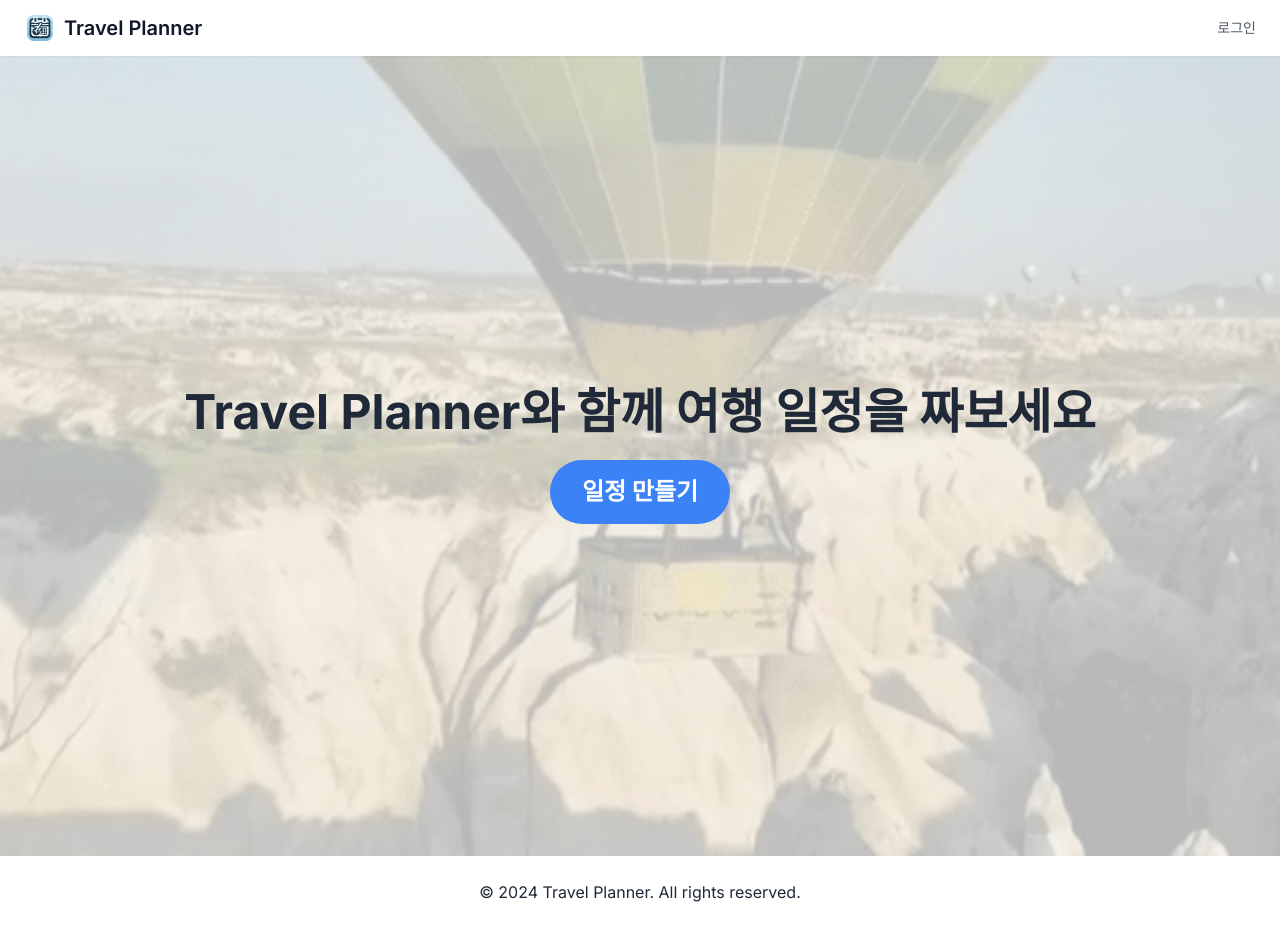
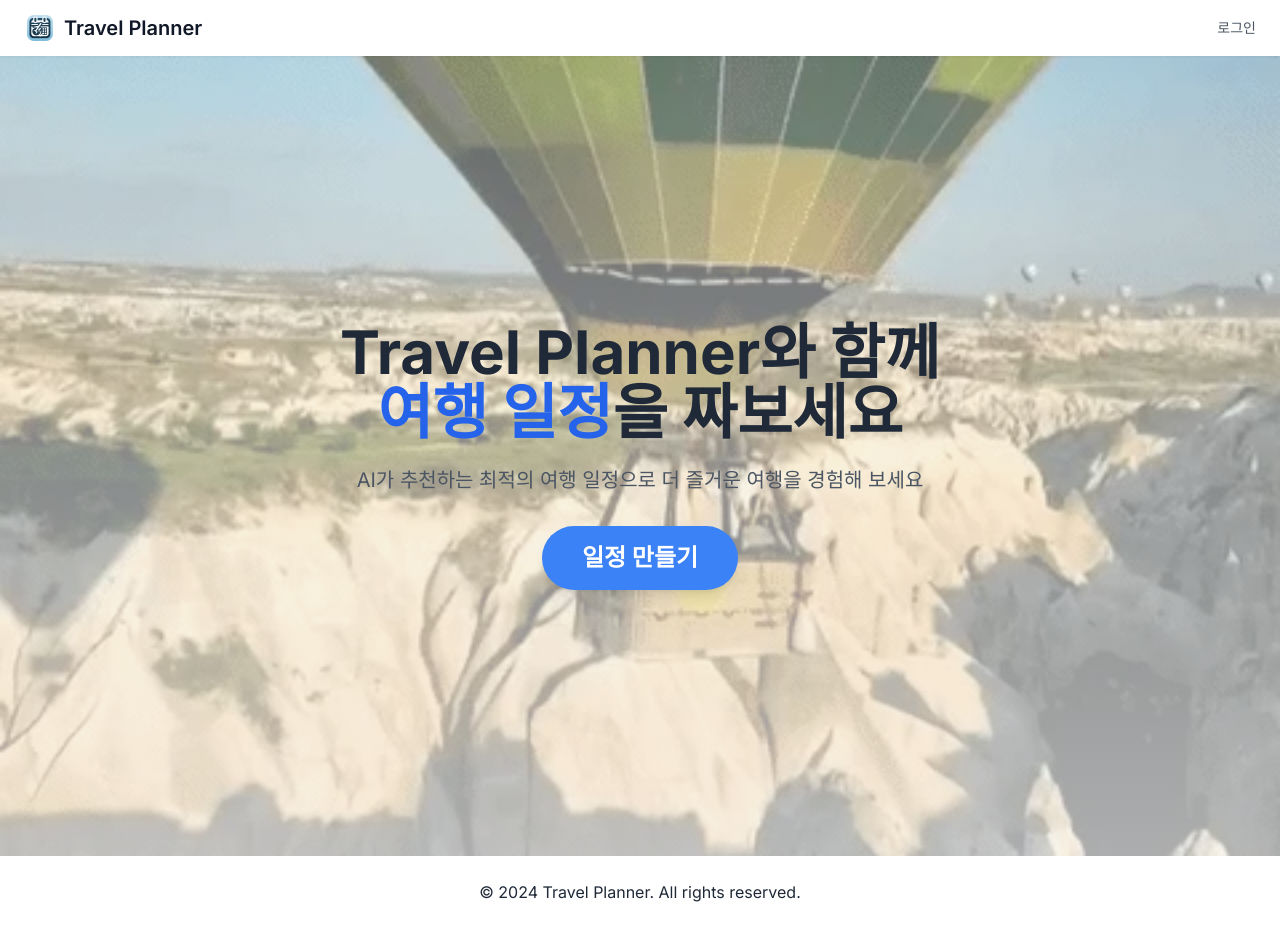
Before and after one commit to rud2403/travelplanner-client, a Next.js app: page / in a window 1280 px wide. Built offline with nearby package versions, Linux system fonts and the light colour scheme; no server answers.

Commit message:
refactor: 개선된 애니메이션 및 UI 요소 추가, 배경 스타일 수정

```diff
--- a/src/app/page.module.css
+++ b/src/app/page.module.css
@@ -1,14 +1,34 @@
 @keyframes bounce-custom {
     0%, 20%, 100% {
       transform: translateY(0);
+      opacity: 1;
     }
     50% {
-      transform: translateY(-10px);
+      transform: translateY(-12px);
+      opacity: 0.7;
     }
   }
 
   .animate-bounce-custom {
-    animation: bounce-custom 1s infinite ease-in-out;
+    animation: bounce-custom 1.2s infinite ease-in-out;
+    transition: all 0.3s ease;
+  }
+
+  /* 배경 GIF에 대한 추가 스타일 */
+  .hero-background {
+    position: relative;
+    overflow: hidden;
+  }
+
+  .hero-background::after {
+    content: '';
+    position: absolute;
+    top: 0;
+    right: 0;
+    bottom: 0;
+    left: 0;
+    background: linear-gradient(to right, rgba(255,255,255,0.7) 0%, rgba(255,255,255,0.3) 100%);
+    z-index: 1;
   }
 
   .dot-1 {
--- a/src/app/page.tsx
+++ b/src/app/page.tsx
@@ -209,18 +209,23 @@ export default function Home() {
   return (
     <div className="min-h-screen flex flex-col">
       {/* Main Section */}
-      <section className="flex flex-1 relative">
-        {/* Background GIF */}
+      <section className="flex flex-1 relative overflow-hidden">
+        {/* Background GIF with lighter overlay */}
         <div className="absolute inset-0 z-0">
-          <img src="/giphy.webp" alt="Background" className="w-full h-full object-cover" />
+          <div className="absolute inset-0 bg-gradient-to-b from-blue-50/40 to-gray-100/70 z-10"></div>
+          <img src="/giphy.webp" alt="Background" className="w-full h-full object-cover filter brightness-105" />
         </div>
 
-        <div className="w-full bg-gray-100 bg-opacity-75 flex flex-col items-center justify-center p-6 z-10">
-          <p className="text-4xl md:text-5xl font-bold mb-6 text-center text-gray-800">
-            Travel Planner와 함께 여행 일정을 짜보세요
+        <div className="w-full flex flex-col items-center justify-center p-6 z-10">
+          <p className="text-4xl md:text-6xl font-bold mb-6 text-center text-gray-800">
+            Travel Planner와 함께<br />
+            <span className="text-blue-600">여행 일정</span>을 짜보세요
+          </p>
+          <p className="text-lg md:text-xl text-gray-600 mb-8 max-w-2xl text-center">
+            AI가 추천하는 최적의 여행 일정으로 더 즐거운 여행을 경험해 보세요
           </p>
           <button
-            className="bg-blue-500 text-white font-bold py-4 px-8 rounded-full hover:bg-blue-600 transition duration-300 text-lg md:text-2xl"
+            className="bg-blue-500 text-white font-bold py-4 px-10 rounded-full hover:bg-blue-600 transition-all duration-300 text-lg md:text-2xl shadow-lg hover:shadow-blue-500/50 transform hover:scale-105"
             onClick={toggleModal}
           >
             일정 만들기
@@ -251,19 +256,19 @@ export default function Home() {
 
       {/* 로딩 팝업 */}
       {isLoading && (
-        <div className="fixed inset-0 flex items-center justify-center bg-black bg-opacity-50 z-50">
-          <div className="bg-white p-8 rounded-xl shadow-lg flex flex-col items-center">
-            <p className="text-xl font-semibold text-gray-700 mb-4">
-              여행 일정을 준비 중입니다.
+        <div className="fixed inset-0 flex items-center justify-center backdrop-blur-sm bg-white bg-opacity-30 z-50">
+          <div className="bg-white p-8 rounded-2xl shadow-lg flex flex-col items-center border border-gray-200">
+            <p className="text-2xl font-bold text-blue-600 mb-4">
+              여행 일정을 준비 중입니다
             </p>
-            {/* 점 3개 순서대로 점프하는 애니메이션 */}
-            <div className="flex space-x-2 mt-2">
-              <div className={`w-4 h-4 bg-blue-500 rounded-full ${styles['animate-bounce-custom']} ${styles['dot-1']}`}></div>
+            {/* 개선된 애니메이션 */}
+            <div className="flex space-x-3 my-4">
+              <div className={`w-4 h-4 bg-blue-600 rounded-full ${styles['animate-bounce-custom']} ${styles['dot-1']}`}></div>
               <div className={`w-4 h-4 bg-blue-500 rounded-full ${styles['animate-bounce-custom']} ${styles['dot-2']}`}></div>
-              <div className={`w-4 h-4 bg-blue-500 rounded-full ${styles['animate-bounce-custom']} ${styles['dot-3']}`}></div>
+              <div className={`w-4 h-4 bg-blue-400 rounded-full ${styles['animate-bounce-custom']} ${styles['dot-3']}`}></div>
             </div>
-            <p className="text-gray-500 text-sm mt-4">
-              잠시만 기다려 주세요.
+            <p className="text-gray-600 text-center mt-2 max-w-sm">
+              AI가 최적의 여행 일정을 생성하고 있습니다.<br />잠시만 기다려 주세요.
             </p>
           </div>
         </div>
```
